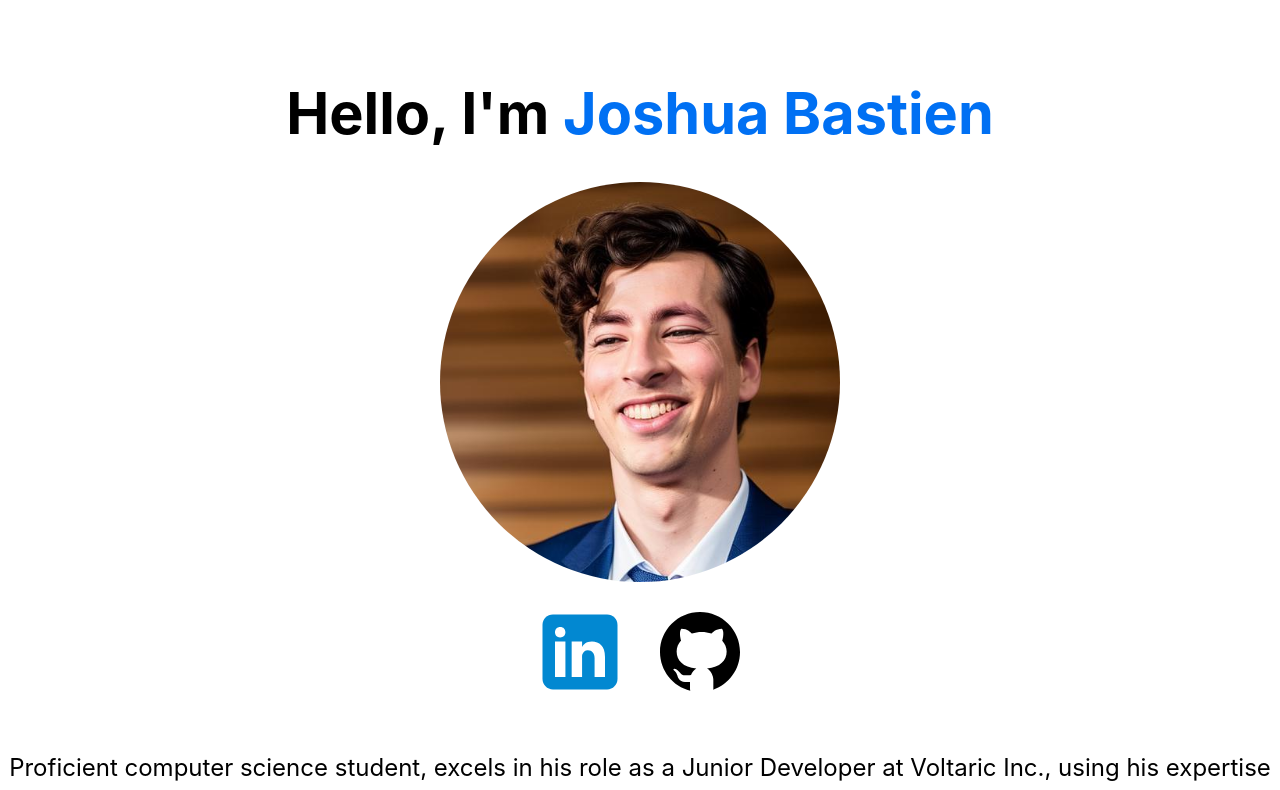
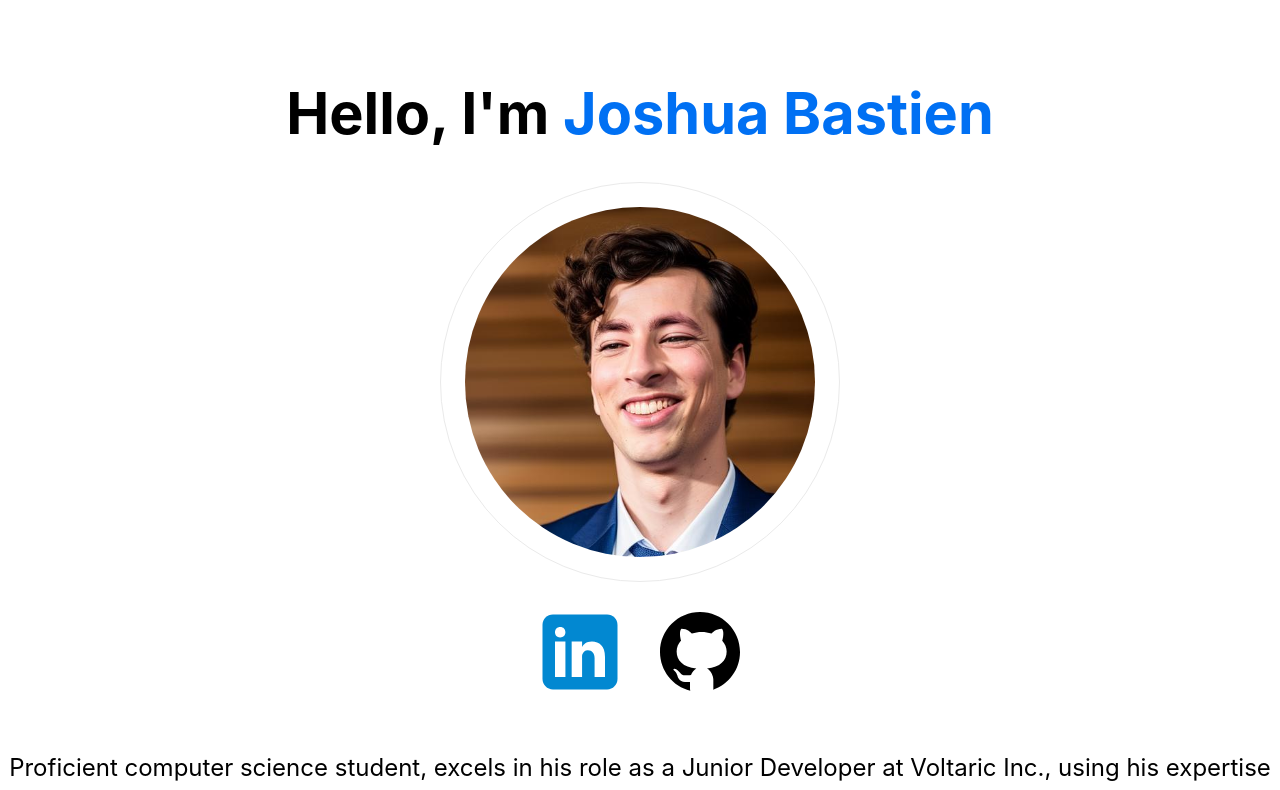
Before and after one commit to joshuabastien/personal-website, a Next.js app: page / in a window 1280 px wide. Shown: the top 790 px of the page. Built offline with nearby package versions, Linux system fonts and the light colour scheme.

Commit message:
Added todo

```diff
--- a/pages/index.js
+++ b/pages/index.js
@@ -15,7 +15,7 @@ export default function Home() {
         Hello, I'm <a>Joshua Bastien</a>
       </h1>
 
-        <img src="/picture1.jpeg" alt="Your Picture" style={{ borderRadius: '50%', width: '400px', margin: '20px 0' }} />
+        <img className={styles.card} src="/picture1.jpeg" alt="Your Picture" style={{ borderRadius: '50%', width: '400px', margin: '20px 0' }} />
 
         <div style={{ display: 'flex', gap: '20px', marginBottom: '20px' }}>
           <a
--- a/styles/Home.module.css
+++ b/styles/Home.module.css
@@ -42,8 +42,6 @@
   line-height: 1.5;
   font-size: 1.5rem;
 }
-
-
 
 .grid {
   display: flex;
```
